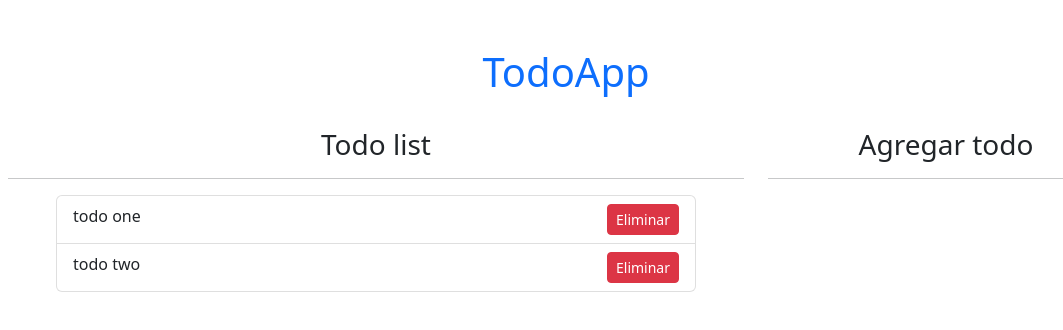
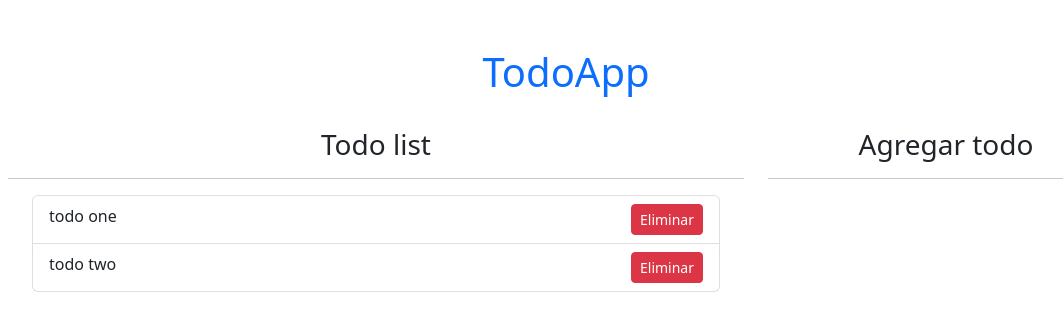
Before and after one commit to emanuelhardwell/hooks-23, a React (Vite) app: page / in a window 1280 px wide. Shown: the top 330 px of the page, without its empty margins (74-1137 px from the left). Built offline with nearby package versions, Linux system fonts and the light colour scheme.

Commit message:
feat: The validation of PropTypes was updated and the design the TodoList too

```diff
--- a/src/08-useReducer/TodoList.jsx
+++ b/src/08-useReducer/TodoList.jsx
@@ -4,7 +4,7 @@ import { TodoListItem } from "./TodoListItem";
 export const TodoList = ({ todos }) => {
   return (
     <>
-      <ul className="list-group mx-5">
+      <ul className="list-group mx-4">
         {todos.map((todo) => (
           <TodoListItem key={todo.id} todo={todo} />
         ))}
--- a/src/08-useReducer/TodoListItem.jsx
+++ b/src/08-useReducer/TodoListItem.jsx
@@ -15,5 +15,5 @@ export const TodoListItem = ({ todo }) => {
 };
 
 TodoListItem.propTypes = {
-  todo: PropTypes.array.isRequired,
+  todo: PropTypes.object.isRequired,
 };
```
